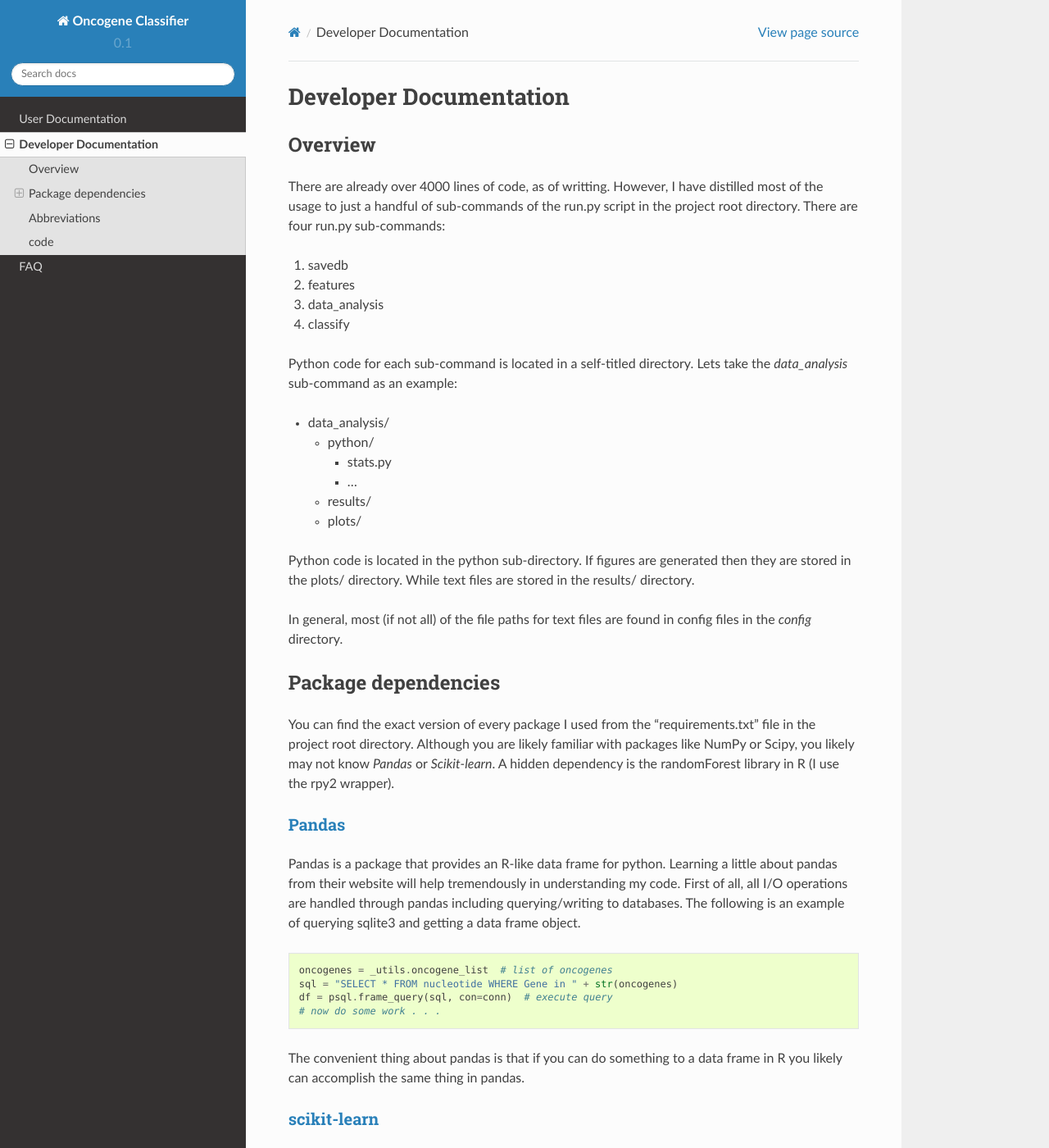
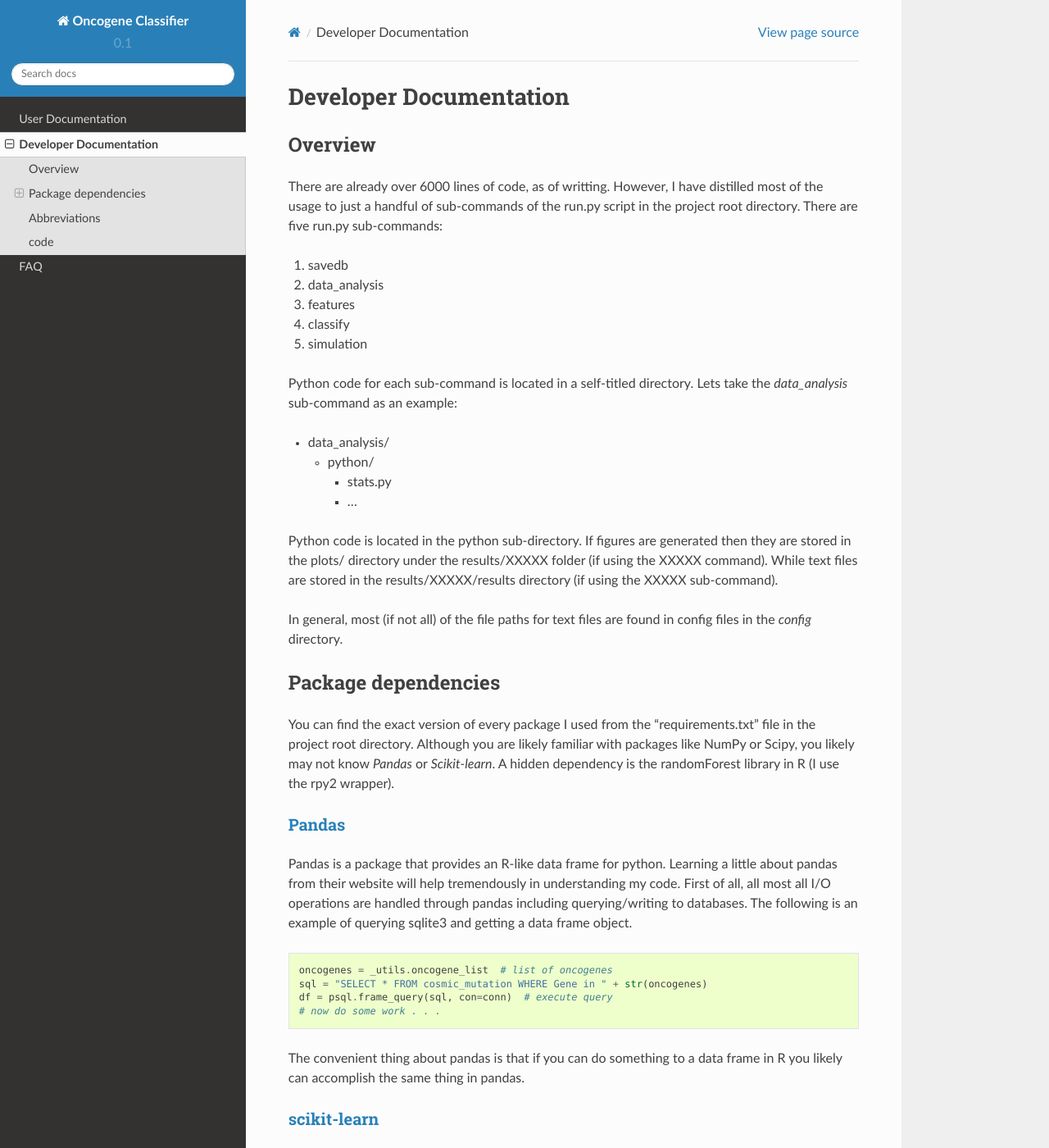
Before and after one commit to KarchinLab/2020plus, a Sphinx documentation site: the page built from doc/developer_doc.rst, in a window 1280 px wide and 1400 px high. Shown: the whole window at 82% size. Built offline with Sphinx 7.4.7 and the Read the Docs theme 2.0.0, drawn with Linux system fonts in a browser that asks for light colours.

Commit message:
minor changes

```diff
--- a/doc/developer_doc.rst
+++ b/doc/developer_doc.rst
@@ -4,15 +4,16 @@ Developer Documentation
 Overview
 --------
 
-There are already over 4000 lines of code, as of writting.
+There are already over 6000 lines of code, as of writting.
 However, I have distilled most of the usage to just a handful
 of sub-commands of the run.py script in the project root directory.
-There are four run.py sub-commands:
+There are five run.py sub-commands:
 
 1. savedb
-2. features
-3. data_analysis
+2. data_analysis
+3. features
 4. classify
+5. simulation
 
 Python code for each sub-command is located in a self-titled directory.
 Lets take the *data_analysis* sub-command as an example:
@@ -24,12 +25,9 @@ Lets take the *data_analysis* sub-command as an example:
     * stats.py
     * . . .
 
-  * results/
-  * plots/
-
 Python code is located in the python sub-directory. If figures are generated
-then they are stored in the plots/ directory. While text files are stored in
-the results/ directory.
+then they are stored in the plots/ directory under the results/XXXXX folder (if using the XXXXX command). While text files are stored in
+the results/XXXXX/results directory (if using the XXXXX sub-command).
 
 In general, most (if not all) of the file paths for text files are
 found in config files in the *config* directory.
@@ -48,14 +46,14 @@ is the randomForest library in R (I use the rpy2 wrapper).
 
 Pandas is a package that provides an R-like data frame for python.
 Learning a little about pandas from their website will help tremendously
-in understanding my code. First of all, all I/O operations are handled
+in understanding my code. First of all, all most all I/O operations are handled
 through pandas including querying/writing to databases. The following is
 an example of querying sqlite3 and getting a data frame object.
 
 .. code-block:: python
 
    oncogenes = _utils.oncogene_list  # list of oncogenes
-   sql = "SELECT * FROM nucleotide WHERE Gene in " + str(oncogenes)
+   sql = "SELECT * FROM cosmic_mutation WHERE Gene in " + str(oncogenes)
    df = psql.frame_query(sql, con=conn)  # execute query
    # now do some work . . .
 
```
Also changed, not shown: 4 other files.
